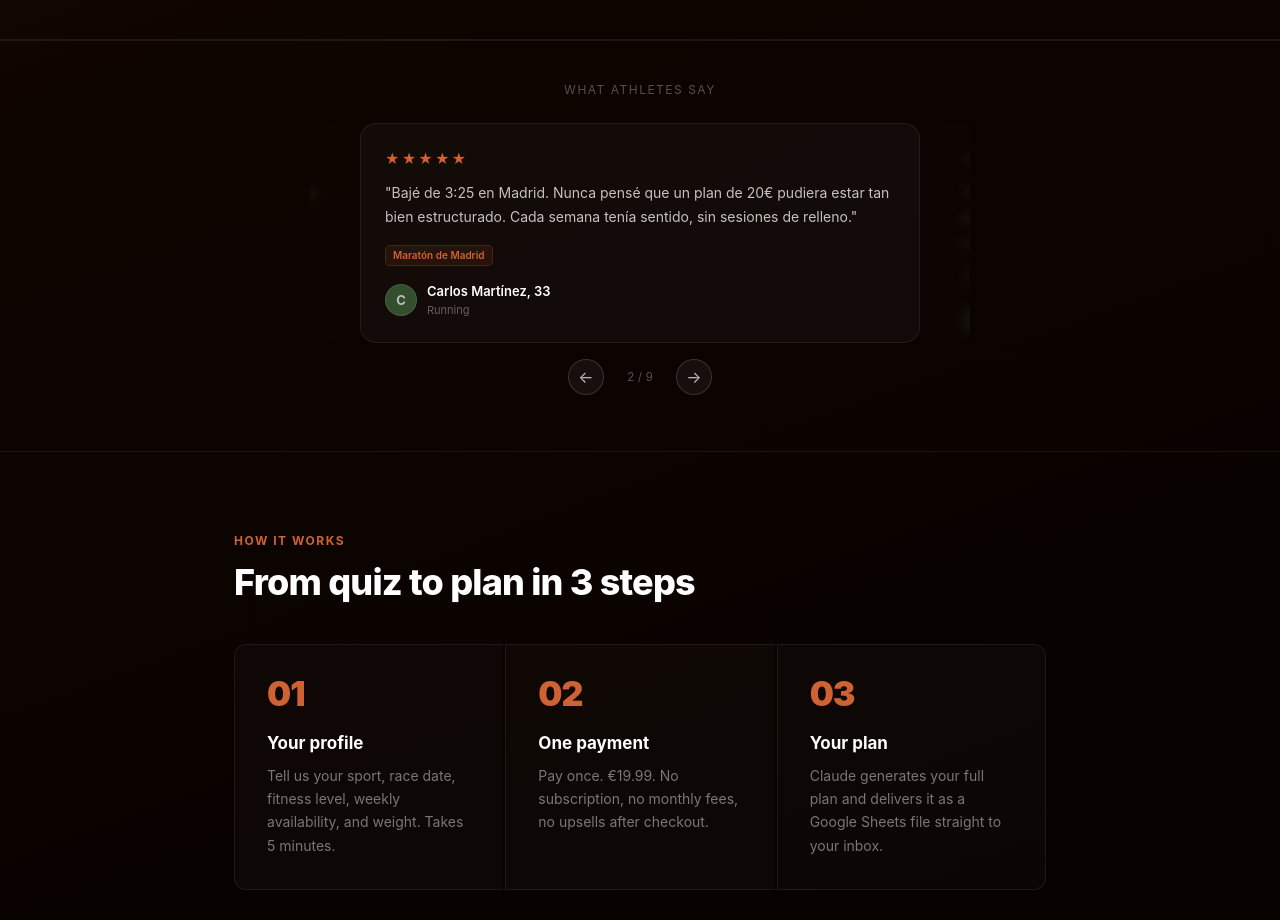
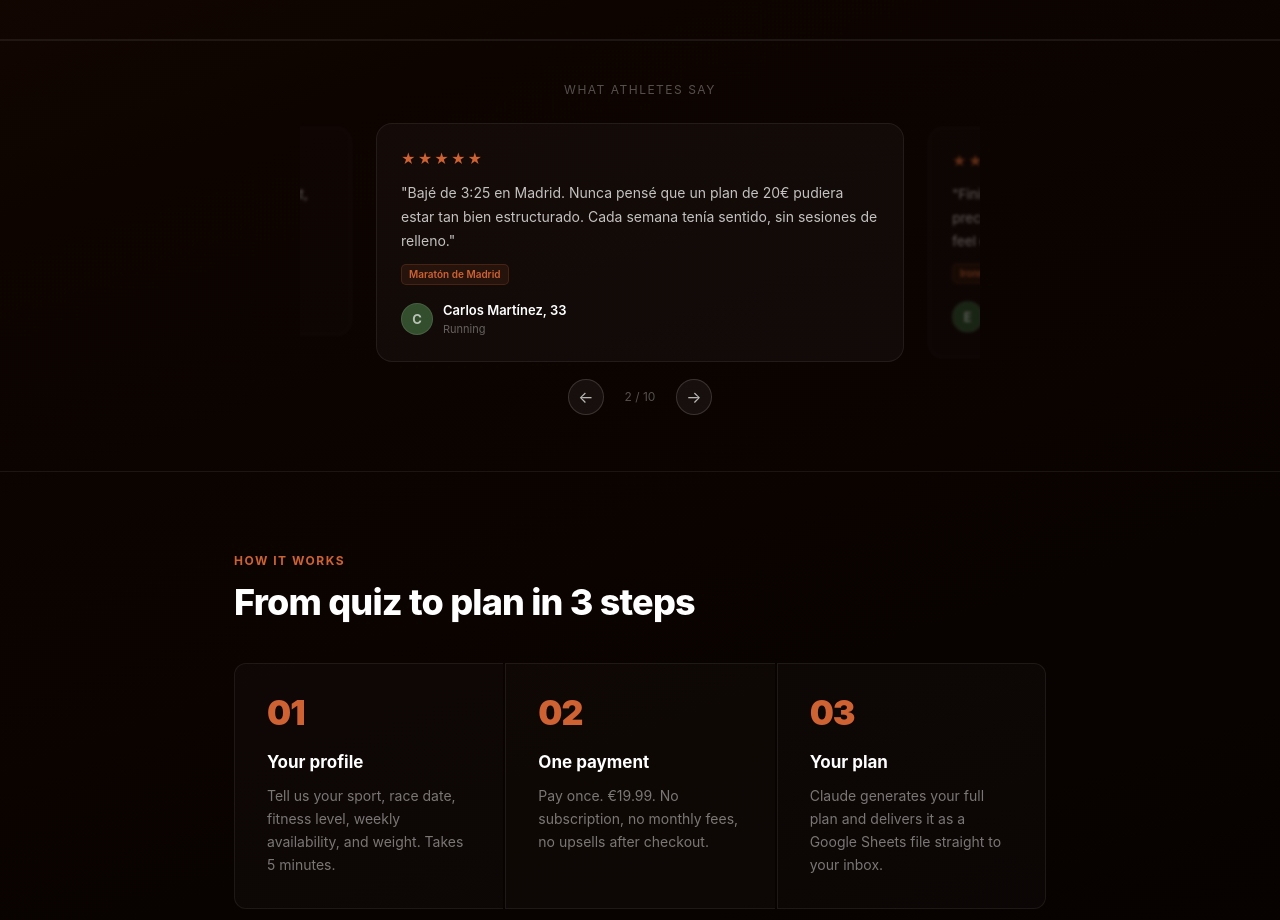
Before and after one commit to LucasKenji00/athlete-planner, a Next.js app: page / in a window 1280 px wide. Shown: the part 1425-2345 px from the top of the page. Built offline with nearby package versions, Linux system fonts and the light colour scheme.

Commit message:
Carousel: horizontal slide with peek, blur on side cards, 4-star review

```diff
--- a/app/components/ReviewsCarousel.tsx
+++ b/app/components/ReviewsCarousel.tsx
@@ -1,66 +1,58 @@
 'use client'
 
-import { useEffect, useRef, useState } from 'react'
+import { useCallback, useEffect, useRef, useState } from 'react'
+
+const PEEK = 60
+const GAP  = 16
 
 const REVIEWS = [
-  {
-    name: 'James Mitchell', age: 36, sport: 'Running',
-    text: 'Ran 3:17 in London. Was pretty doubtful about AI plans if I\'m honest, but the structure was genuinely impressive. Taper felt perfect.',
-    race: 'London Marathon',
-  },
-  {
-    name: 'Carlos Martínez', age: 33, sport: 'Running',
+  { stars: 5, name: 'James Mitchell', age: 36, sport: 'Running',
+    text: "Ran 3:17 in London. Was pretty doubtful about AI plans if I'm honest, but the structure was genuinely impressive. Taper felt perfect.",
+    race: 'London Marathon' },
+  { stars: 5, name: 'Carlos Martínez', age: 33, sport: 'Running',
     text: 'Bajé de 3:25 en Madrid. Nunca pensé que un plan de 20€ pudiera estar tan bien estructurado. Cada semana tenía sentido, sin sesiones de relleno.',
-    race: 'Maratón de Madrid',
-  },
-  {
-    name: 'Emma Thompson', age: 28, sport: 'Triathlon',
-    text: 'Finished my first 70.3 in 5:08 — way ahead of goal. The zones were precise and the brick sessions from phase 2 made the run off the bike feel completely normal.',
-    race: 'Ironman 70.3 Barcelona',
-  },
-  {
-    name: 'Julien Moreau', age: 37, sport: 'Cycling',
-    text: 'Mon FTP est passé de 205 à 252W en 16 semaines. Le plan était aussi structuré que celui d\'un vrai coach. Impressionnant pour ce prix.',
-    race: null,
-  },
-  {
-    name: 'Sarah O\'Brien', age: 31, sport: 'Running',
-    text: 'Claude understood my profile better than I expected. The detail in each session blew me away — exact zones, warm-up sets, cool-down. Genuinely felt made for me.',
-    race: null,
-  },
-  {
-    name: 'María García', age: 29, sport: 'Triathlon',
+    race: 'Maratón de Madrid' },
+  { stars: 5, name: 'Emma Thompson', age: 28, sport: 'Triathlon',
+    text: "Finished my first 70.3 in 5:08 — way ahead of goal. The zones were precise and the brick sessions from phase 2 made the run off the bike feel completely normal.",
+    race: 'Ironman 70.3 Barcelona' },
+  { stars: 4, name: 'Sophie Laurent', age: 29, sport: 'Trail Running',
+    text: "Good overall — took me two weeks to adapt to the volume. Would have liked one extra recovery week mid-plan. The race-specific blocks at the end were excellent though.",
+    race: 'Trail des Calanques' },
+  { stars: 5, name: 'Julien Moreau', age: 37, sport: 'Cycling',
+    text: "Mon FTP est passé de 205 à 252W en 16 semaines. Le plan était aussi structuré que celui d'un vrai coach. Impressionnant pour ce prix.",
+    race: null },
+  { stars: 5, name: "Sarah O'Brien", age: 31, sport: 'Running',
+    text: "Claude understood my profile better than I expected. The detail in each session blew me away — exact zones, warm-up sets, cool-down. Genuinely felt made for me.",
+    race: null },
+  { stars: 5, name: 'María García', age: 29, sport: 'Triathlon',
     text: 'Terminé mi primer 70.3 en Valencia en 5:22. Las zonas eran perfectas y el taper llegó justo cuando lo necesitaba. Vale mucho más de lo que cuesta.',
-    race: 'Ironman 70.3 Valencia',
-  },
-  {
-    name: 'Tom Becker', age: 44, sport: 'Gym / Strength',
-    text: 'Got my plan in under a minute. 12 weeks later — up 9kg on squat, 7kg on bench. Clean progression, no fluff.',
-    race: null,
-  },
-  {
-    name: 'Olivia Chen', age: 26, sport: 'Open Water',
-    text: 'The technique drills in phase 1 were things I\'d never seen in generic plans. 10K OWS felt effortless. Easily worth 10x the price.',
-    race: '10K OWS Cascais',
-  },
-  {
-    name: 'David Hartmann', age: 41, sport: 'Cycling',
-    text: 'FTP went from 210 to 249W in 16 weeks. Better structured than plans I\'ve paid €200 for. The indoor/outdoor mix was exactly right.',
-    race: null,
-  },
+    race: 'Ironman 70.3 Valencia' },
+  { stars: 5, name: 'Tom Becker', age: 44, sport: 'Gym / Strength',
+    text: "Got my plan in under a minute. 12 weeks later — up 9kg on squat, 7kg on bench. Clean progression, no fluff.",
+    race: null },
+  { stars: 5, name: 'Olivia Chen', age: 26, sport: 'Open Water',
+    text: "The technique drills in phase 1 were things I'd never seen in generic plans. 10K OWS felt effortless. Easily worth 10x the price.",
+    race: '10K OWS Cascais' },
+  { stars: 5, name: 'David Hartmann', age: 41, sport: 'Cycling',
+    text: "FTP went from 210 to 249W in 16 weeks. Better structured than plans I've paid €200 for. The indoor/outdoor mix was exactly right.",
+    race: null },
 ]
 
-function Card({ r }: { r: (typeof REVIEWS)[number] }) {
+type Review = typeof REVIEWS[number]
+
+function Card({ r }: { r: Review }) {
   return (
     <div style={{
       background: 'rgba(255,255,255,0.03)',
       border: '1px solid rgba(255,255,255,0.07)',
       borderRadius: 16, padding: '1.5rem',
       display: 'flex', flexDirection: 'column', gap: 12,
-      minHeight: 220,
+      minHeight: 200,
     }}>
       <div style={{ display: 'flex', gap: 2 }}>
-        {[1,2,3,4,5].map(s => <span key={s} style={{ color: '#CF6232', fontSize: 14 }}>★</span>)}
+        {[1,2,3,4,5].map(s => (
+          <span key={s} style={{ color: s <= r.stars ? '#CF6232' : 'rgba(255,255,255,0.12)', fontSize: 14 }}>★</span>
+        ))}
       </div>
       <p style={{ fontSize: 14, color: 'rgba(255,255,255,0.75)', lineHeight: 1.7, margin: 0, flex: 1 }}>
         "{r.text}"
@@ -94,42 +86,64 @@ function Card({ r }: { r: (typeof REVIEWS)[number] }) {
 }
 
 export function ReviewsCarousel() {
-  const total = REVIEWS.length
-  const [index, setIndex] = useState(0)
-  const [fading, setFading] = useState(false)
-  const pausedRef = useRef(false)
-  const timerRef = useRef<ReturnType<typeof setInterval> | null>(null)
+  const total        = REVIEWS.length
+  const containerRef = useRef<HTMLDivElement>(null)
+  const indexRef     = useRef(0)
+  const pausedRef    = useRef(false)
+  const timerRef     = useRef<ReturnType<typeof setInterval> | null>(null)
 
-  const prevIdx = ((index - 1) + total) % total
-  const nextIdx = (index + 1) % total
+  const [containerW, setContainerW] = useState(660)
+  const [index,      setIndex]      = useState(0)
+  const [animated,   setAnimated]   = useState(true)
 
-  const fadeTo = (t: number) => {
-    const target = ((t % total) + total) % total
-    setFading(true)
-    setTimeout(() => { setIndex(target); setFading(false) }, 220)
-  }
+  useEffect(() => {
+    const el = containerRef.current
+    if (!el) return
+    const update = () => setContainerW(el.clientWidth)
+    update()
+    const ro = new ResizeObserver(update)
+    ro.observe(el)
+    return () => ro.disconnect()
+  }, [])
 
-  const startTimer = () => {
+  const cardW      = Math.max(180, containerW - 2 * PEEK - 2 * GAP)
+  const step       = cardW + GAP
+  const translateX = PEEK + GAP - indexRef.current * step
+
+  const goTo = useCallback((next: number, instant = false) => {
+    const curr = indexRef.current
+    const isWrap = Math.abs(next - curr) > 1
+
+    if (instant || isWrap) {
+      setAnimated(false)
+      indexRef.current = next
+      setIndex(next)
+      requestAnimationFrame(() => requestAnimationFrame(() => setAnimated(true)))
+    } else {
+      setAnimated(true)
+      indexRef.current = next
+      setIndex(next)
+    }
+  }, [])
+
+  const startTimer = useCallback(() => {
     if (timerRef.current) clearInterval(timerRef.current)
     timerRef.current = setInterval(() => {
       if (!pausedRef.current) {
-        setIndex(curr => {
-          const n = (curr + 1) % total
-          setFading(true)
-          setTimeout(() => { setIndex(n); setFading(false) }, 220)
-          return curr
-        })
+        const next = (indexRef.current + 1) % total
+        goTo(next)
       }
-    }, 3800)
-  }
+    }, 4000)
+  }, [goTo, total])
 
   useEffect(() => {
     startTimer()
     return () => { if (timerRef.current) clearInterval(timerRef.current) }
-  }, [])
+  }, [startTimer])
 
   const go = (dir: 1 | -1) => {
-    fadeTo(index + dir)
+    const next = ((indexRef.current + dir) % total + total) % total
+    goTo(next)
     startTimer()
   }
 
@@ -137,7 +151,8 @@ export function ReviewsCarousel() {
     <button
       onClick={() => go(dir)}
       style={{
-        width: 36, height: 36, borderRadius: '50%', border: '1px solid rgba(255,255,255,0.15)',
+        width: 36, height: 36, borderRadius: '50%',
+        border: '1px solid rgba(255,255,255,0.15)',
         background: 'rgba(255,255,255,0.05)', color: 'rgba(255,255,255,0.7)',
         cursor: 'pointer', display: 'flex', alignItems: 'center', justifyContent: 'center',
         fontSize: 16, flexShrink: 0, transition: 'background 0.2s',
@@ -155,46 +170,26 @@ export function ReviewsCarousel() {
       onMouseLeave={() => { pausedRef.current = false }}
       style={{ padding: '1rem 0' }}
     >
-      {/* Clips the side peek cards */}
-      <div style={{ overflow: 'hidden', maxWidth: 660, margin: '0 auto' }}>
-        {/* Center card — peek cards overflow out from this */}
-        <div style={{ maxWidth: 560, margin: '0 auto', position: 'relative' }}>
-
-          {/* Left peek — prev card, blurred */}
-          <div style={{
-            position: 'absolute',
-            top: 0,
-            right: 'calc(100% + 16px)',
-            width: 560,
-            filter: 'blur(4px)',
-            opacity: 0.18,
-            pointerEvents: 'none',
-          }}>
-            <Card r={REVIEWS[prevIdx]} />
-          </div>
-
-          {/* Center card — active */}
-          <div style={{
-            opacity: fading ? 0 : 1,
-            transform: fading ? 'translateY(5px)' : 'translateY(0)',
-            transition: 'opacity 0.22s ease, transform 0.22s ease',
-          }}>
-            <Card r={REVIEWS[index]} />
-          </div>
-
-          {/* Right peek — next card, blurred */}
-          <div style={{
-            position: 'absolute',
-            top: 0,
-            left: 'calc(100% + 16px)',
-            width: 560,
-            filter: 'blur(4px)',
-            opacity: 0.18,
-            pointerEvents: 'none',
-          }}>
-            <Card r={REVIEWS[nextIdx]} />
-          </div>
-
+      <div ref={containerRef} style={{ overflow: 'hidden', maxWidth: 680, margin: '0 auto' }}>
+        <div style={{
+          display: 'flex',
+          gap: GAP,
+          transform: `translateX(${translateX}px)`,
+          transition: animated ? 'transform 0.38s cubic-bezier(0.25, 0.46, 0.45, 0.94)' : 'none',
+          willChange: 'transform',
+        }}>
+          {REVIEWS.map((r, i) => (
+            <div key={i} style={{
+              flexShrink: 0,
+              width: cardW,
+              opacity: i === index ? 1 : 0.45,
+              filter: i === index ? 'none' : 'blur(1.5px)',
+              transform: i === index ? 'scale(1)' : 'scale(0.97)',
+              transition: 'opacity 0.38s ease, filter 0.38s ease, transform 0.38s ease',
+            }}>
+              <Card r={r} />
+            </div>
+          ))}
         </div>
       </div>
 
```
